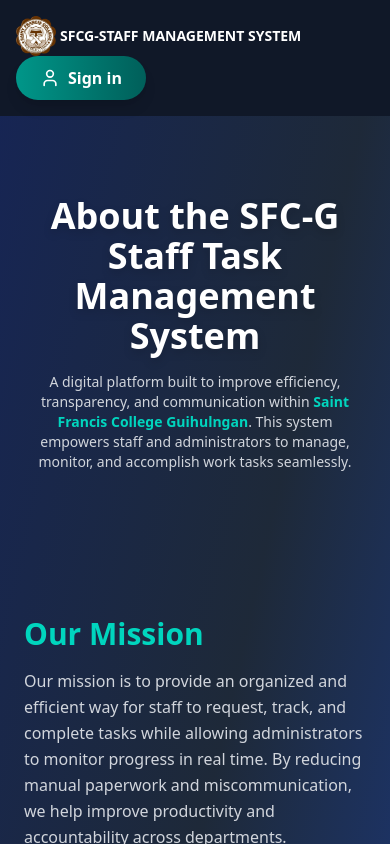
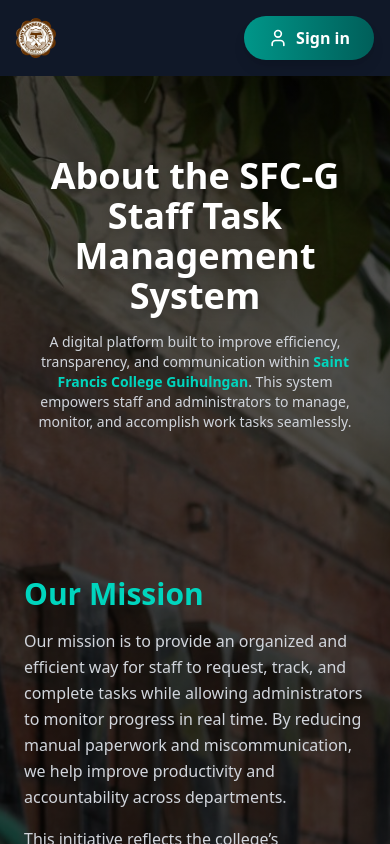
Before and after one commit to rembrantiban/SFCG-TASK, a React (Vite) app in the folder client/: page /about in a window 390 px wide. Built offline with nearby package versions, Linux system fonts and the light colour scheme.

Commit message:
Updated Code and last Update

```diff
--- a/client/src/component/Home/Navbar.jsx
+++ b/client/src/component/Home/Navbar.jsx
@@ -10,7 +10,7 @@
         <div className="max-w-screen-xl flex flex-wrap items-center justify-between  mx-auto p-4">
           <div className='flex items-center gap-1 '>
           <img src={Logo} className='size-10'/>
-          <a className="flex items-center space-x-3 rtl:space-x-reverse">
+          <a className="hidden sm:flex items-center space-x-3 rtl:space-x-reverse">
             <span className="self-start lg:text-2xl font-semibold whitespace-nowrap text-white text-sm
              sm:text-sm md:text-lg">SFCG-STAFF MANAGEMENT SYSTEM</span>
           </a>
--- a/client/src/pages/about.jsx
+++ b/client/src/pages/about.jsx
@@ -2,10 +2,15 @@
 import { motion } from "framer-motion";
 import { Users, ClipboardCheck, BarChart3, Target } from "lucide-react";
 import Navbar from "../component/Home/Navbar";
+import SfcBackground from "../assets/sfcgBackgorund.jpg";
+
 
 const About = () => {
   return (
-    <div className="min-h-screen flex flex-col bg-gradient-to-br from-blue-950 via-gray-800 to-blue-900 text-white">
+    <div className="w-screen min-h-screen flex flex-col text-white relative overflow-hidden bg-cover bg-center bg-no-repeat"
+          style={{
+            backgroundImage: `linear-gradient(rgba(0,0,0,0.50), rgba(0,0,0,0.80)), url(${SfcBackground})`,
+          }}>
       <Navbar />
 
       {/* Header Section */}
```
